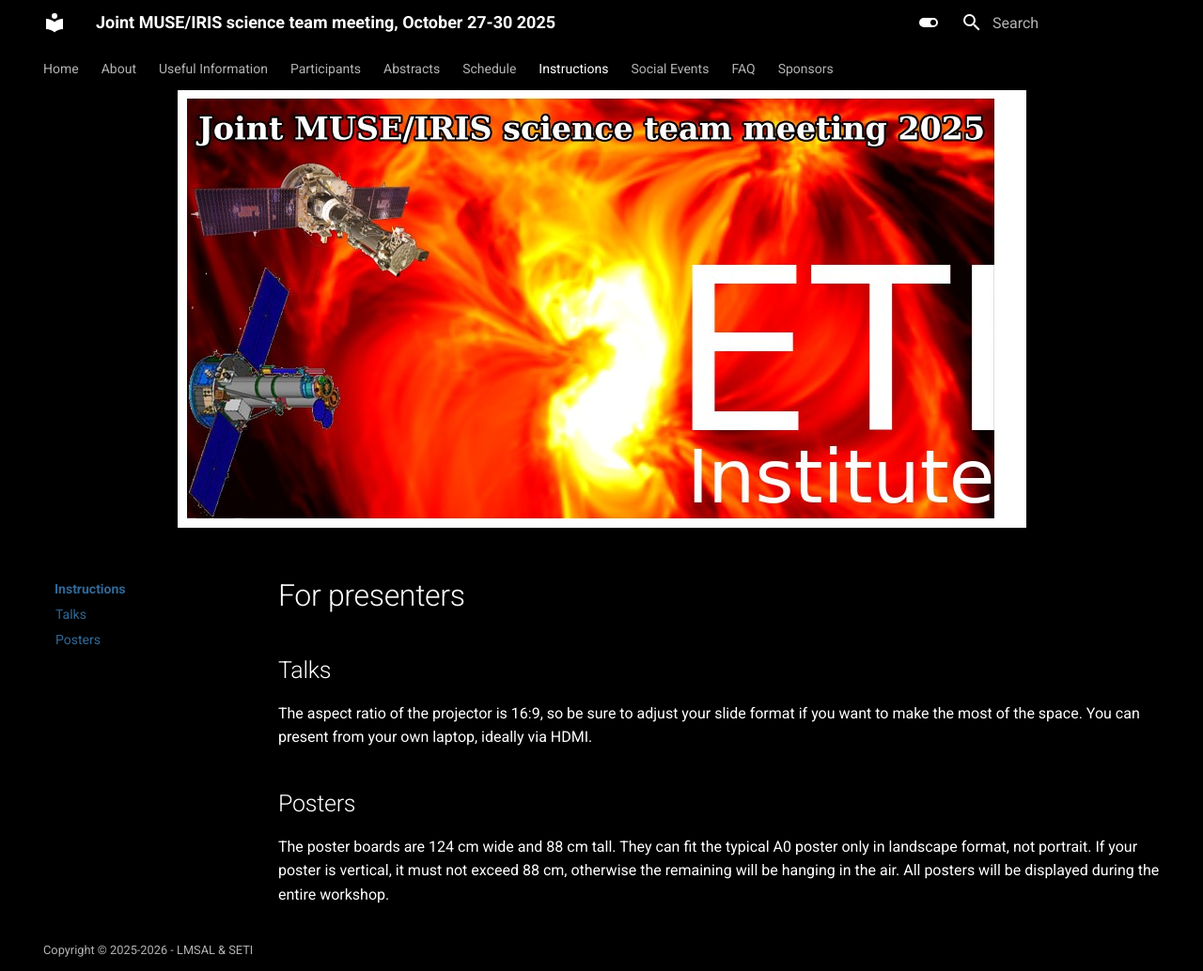
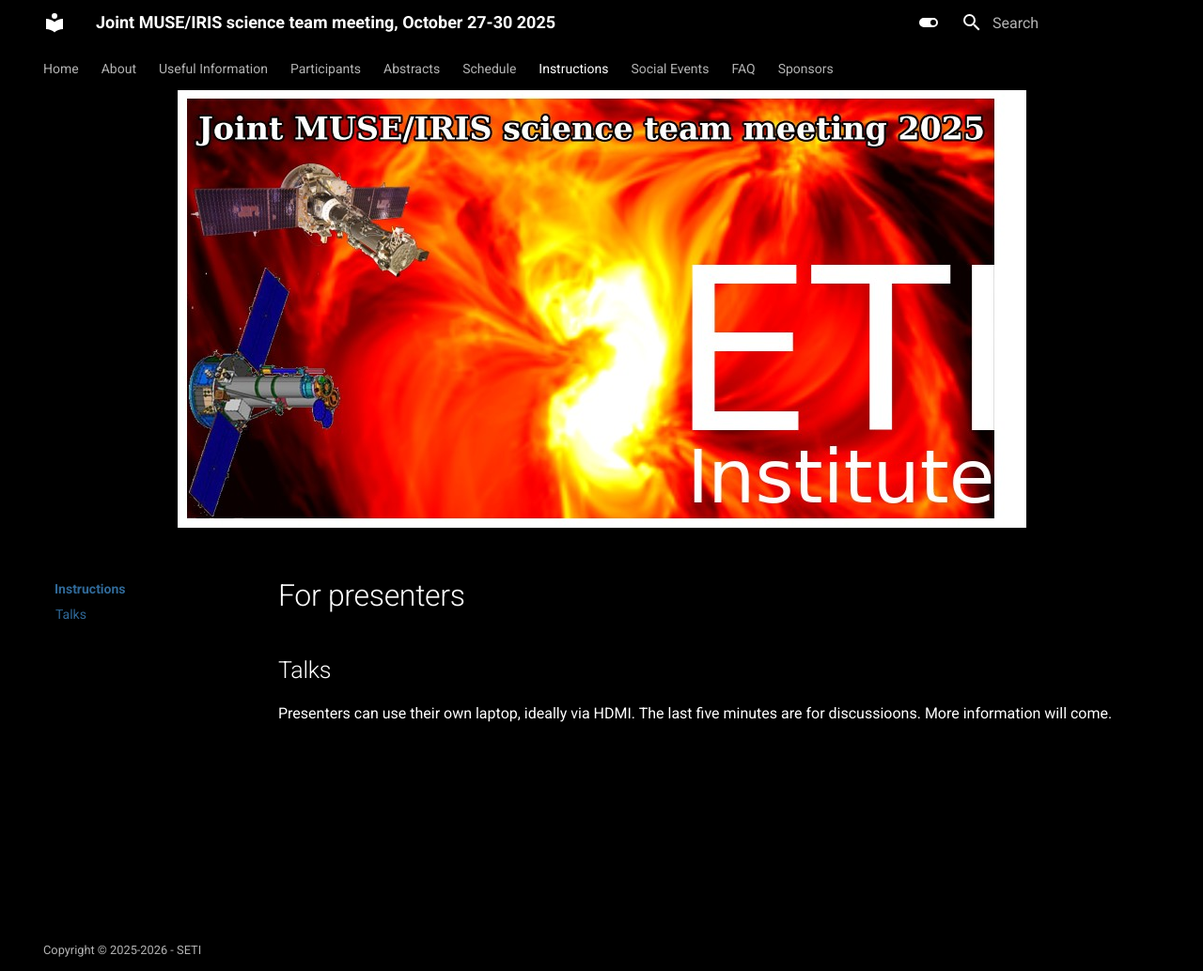
Before and after one commit to LM-SAL/iris_muse_team_meeting, an MkDocs documentation site: the page built from docs/instructions.md, in a window 1280 px wide and 1034 px high. Shown: the whole window at 94% size. Built offline with MkDocs 1.6.1 and Material for MkDocs 9.7.7, drawn with Linux system fonts in a browser that asks for light colours.

Commit message:
add code of conduct and other stuff

```diff
--- a/docs/instructions.md
+++ b/docs/instructions.md
@@ -6,8 +6,4 @@
 
 ## Talks
 
-The aspect ratio of the projector is 16:9, so be sure to adjust your slide format if you want to make the most of the space. You can present from your own laptop, ideally via HDMI.
-
-## Posters
-
-The poster boards are 124 cm wide and 88 cm tall. They can fit the typical A0 poster only in landscape format, not portrait. If your poster is vertical, it must not exceed 88 cm, otherwise the remaining will be hanging in the air. All posters will be displayed during the entire workshop.
+Presenters can use their own laptop, ideally via HDMI. The last five minutes are for discussioons. More information will come.
--- a/mkdocs.yml
+++ b/mkdocs.yml
@@ -26,7 +26,7 @@
       toggle:
         icon: material/toggle-switch-off-outline
         name: Switch to light mode
-copyright: Copyright &copy; 2025-2026 - LMSAL & SETI
+copyright: Copyright &copy; 2025-2026 - SETI
 markdown_extensions:
   - abbr
   - admonition
```
Also changed, not shown: docs/about.md (+3 -1 lines), docs/useful_info.md (+2 -2 lines).
